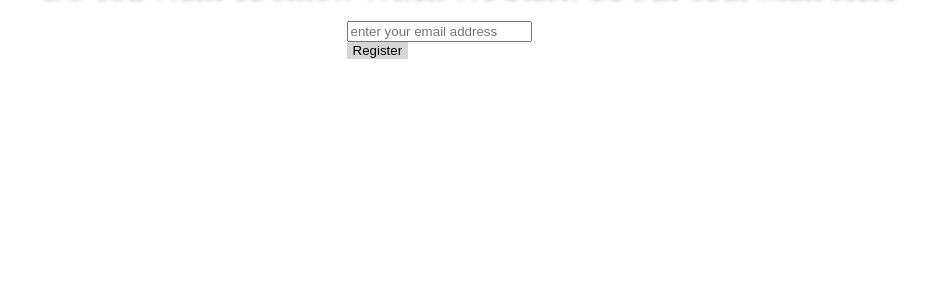
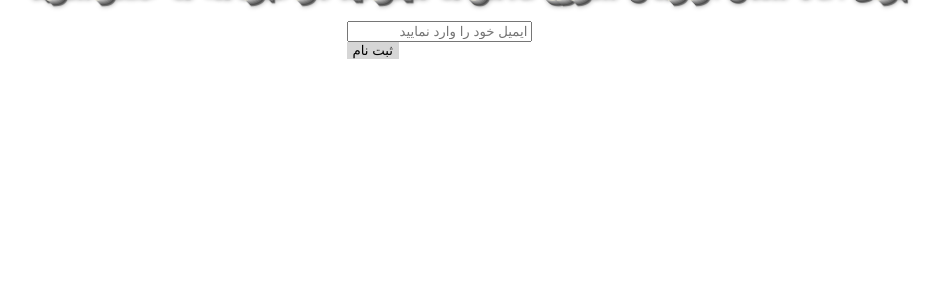
Before and after one commit to 1schools/1schools.github.io, a PHP site: page / in a window 1280 px wide. Shown: the part 518-800 px from the top of the page, without its empty margins (176-1117 px from the left). Run offline with PHP 8.4, Linux system fonts and the light colour scheme.

Commit message:
change to persian

```diff
--- a/index.php
+++ b/index.php
@@ -1,5 +1,5 @@
 <!doctype html>
-<html>
+<html lang="fa" dir="rtl">
 <head>
 <meta charset="utf-8">
 <title>1schools (1Devs Education Department)</title>
@@ -9,7 +9,7 @@
 </head>
 <body>
 <section class="container">
-	<h1>1schools (1Devs Education Department)</h1>
+	<h1>دپارتمان آموزشی 1schoos تقدیم میکند</h1>
     <div class="video-container mla mra">
         <video controls="controls">
             <source src="video/movie.webm" type="video/webm" />
@@ -17,11 +17,11 @@
         </video>
     </div>
     <!--<h3>please be patient for our new classes.</h3>-->
-    <h3>do you want to know when we start? so put your mail here</h3>
+    <h3>برای آگاه شدن از زمان شروع کلاس ها میتوانید در خبرنامه ما عضو شوید</h3>
 
         <form action="" method="post" class="mla mra">
-        <input type="text" name="email" placeholder="enter your email address" />
-        <input type="submit" name="submit" value="Register" />
+        <input type="text" name="email" placeholder="ایمیل خود را وارد نمایید" />
+        <input type="submit" name="submit" value="ثبت نام" />
         </form>
 
 
```
